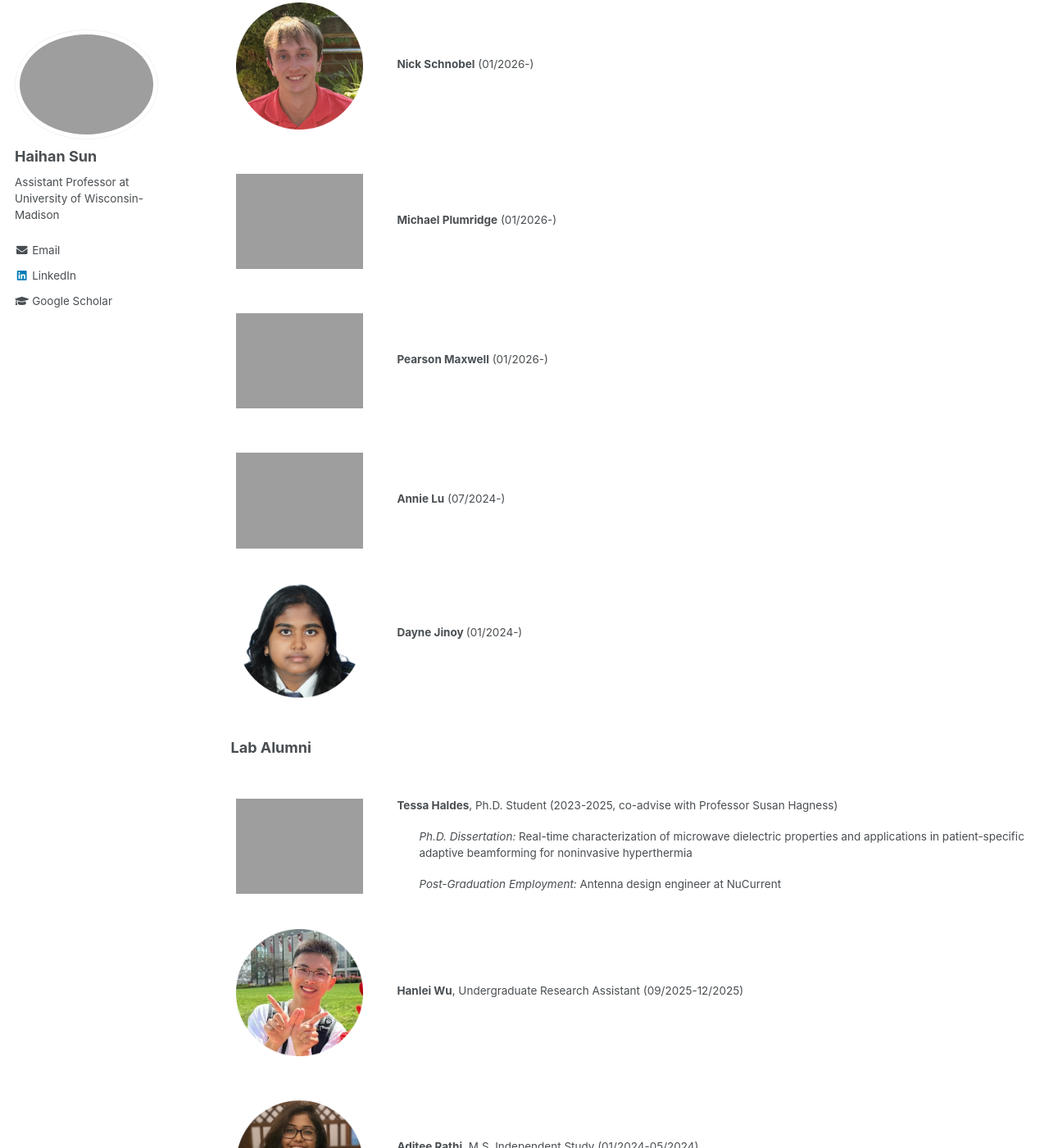
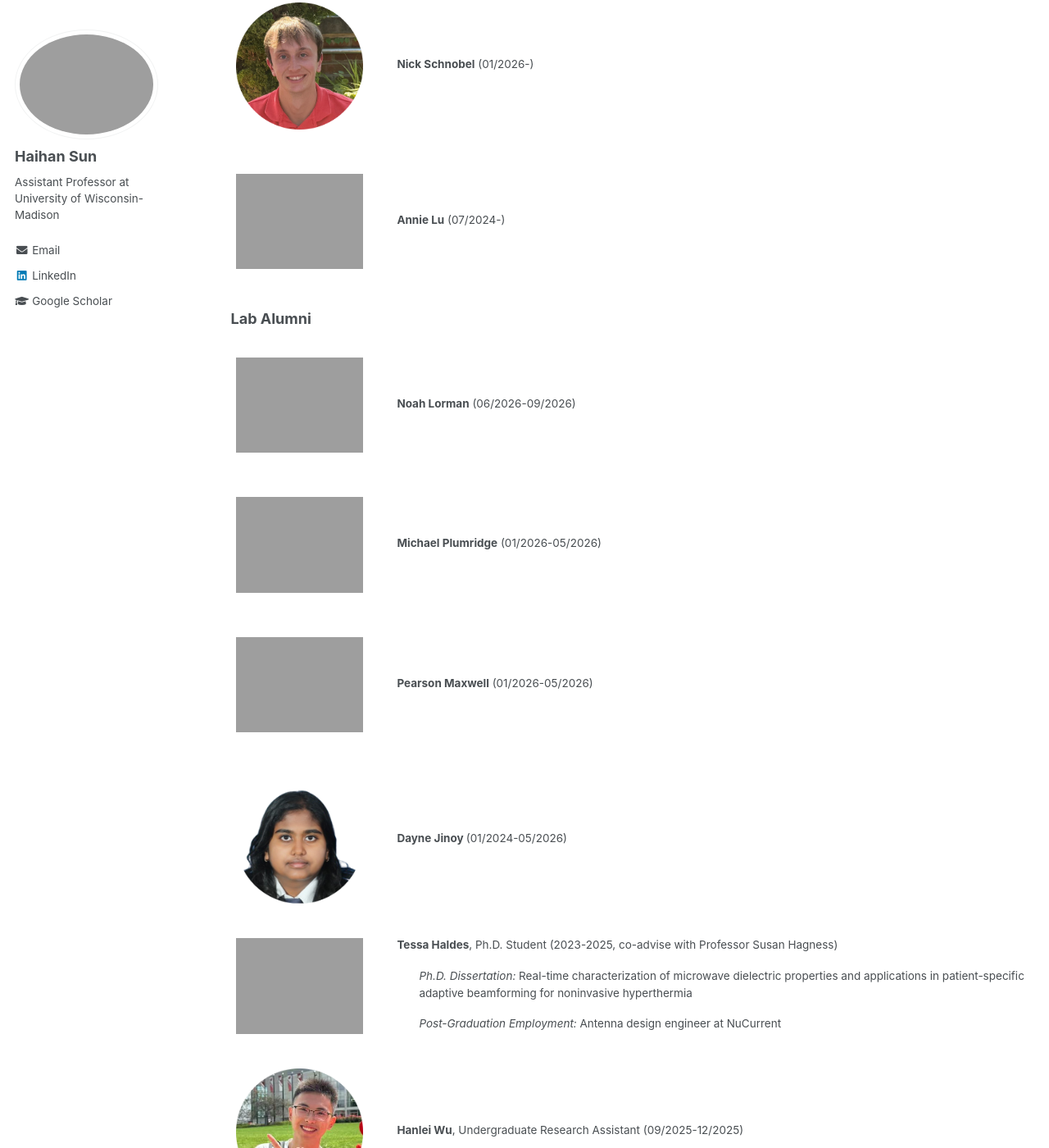
Before and after one commit to Haihan-Sun/Haihan-Sun.github.io, a Jekyll site: the page built from _pages/group.html, in a window 1280 px wide and 1400 px high, scrolled down 1162 px. Shown: the whole window at 82% size. Built offline with Jekyll 4.4.1, drawn with Linux system fonts in a browser that asks for light colours.

Commit message:
Update group.html

```diff
--- a/_pages/group.html
+++ b/_pages/group.html
@@ -85,28 +85,10 @@ Lab members are listed in reverse chronological order by the start date of their
 </table>
 <br>
 
-<table class="imgtable">
-  <tr>
-    <td style = "width:20%">
-      <img src="https://haihan-sun.github.io/_pages/images/Michael.png" width="155" >&nbsp;
-    </td>
-  <td align="left"><p><b>Michael Plumridge</b> (01/2026-) <br />
-    </td>
- </tr>
-</table>
-<br>
 
 
-<table class="imgtable">
-  <tr>
-    <td style = "width:20%">
-      <img src="https://haihan-sun.github.io/_pages/images/" width="155" >&nbsp;
-    </td>
-  <td align="left"><p><b>Pearson Maxwell</b> (01/2026-) <br />
-    </td>
- </tr>
-</table>
-<br>
+
+
 
   <table class="imgtable">
   <tr>
@@ -118,20 +100,53 @@ Lab members are listed in reverse chronological order by the start date of their
  </tr>
 </table>
 
-  <table class="imgtable">
-  <tr>
-    <td style = "width:20%">
-      <img src="https://haihan-sun.github.io/_pages/images/Dayne.png" width="155" >&nbsp;
-    </td>
-  <td align="left"><p><b>Dayne Jinoy </b> (01/2024-) <br />
-    </td>
- </tr>
-</table>
+
 
 
 <br>
 <b>Lab Alumni</b> <br>
 <br>
+<table class="imgtable">
+  <tr>
+    <td style = "width:20%">
+      <img src="https://haihan-sun.github.io/_pages/images/" width="155" >&nbsp;
+    </td>
+  <td align="left"><p><b>Noah Lorman</b> (06/2026-09/2026) <br />
+    </td>
+ </tr>
+</table>
+<br>
+<table class="imgtable">
+  <tr>
+    <td style = "width:20%">
+      <img src="https://haihan-sun.github.io/_pages/images/Michael.png" width="155" >&nbsp;
+    </td>
+  <td align="left"><p><b>Michael Plumridge</b> (01/2026-05/2026) <br />
+    </td>
+ </tr>
+</table>
+<br>
+
+<table class="imgtable">
+  <tr>
+    <td style = "width:20%">
+      <img src="https://haihan-sun.github.io/_pages/images/" width="155" >&nbsp;
+    </td>
+  <td align="left"><p><b>Pearson Maxwell</b> (01/2026-05/2026) <br />
+    </td>
+ </tr>
+</table>
+<br>
+<table class="imgtable">
+  <tr>
+    <td style = "width:20%">
+      <img src="https://haihan-sun.github.io/_pages/images/Dayne.png" width="155" >&nbsp;
+    </td>
+  <td align="left"><p><b>Dayne Jinoy </b> (01/2024-05/2026) <br />
+    </td>
+ </tr>
+</table>
+
 <table class="imgtable">
   <tr>
     <td style = "width:20%">
```
